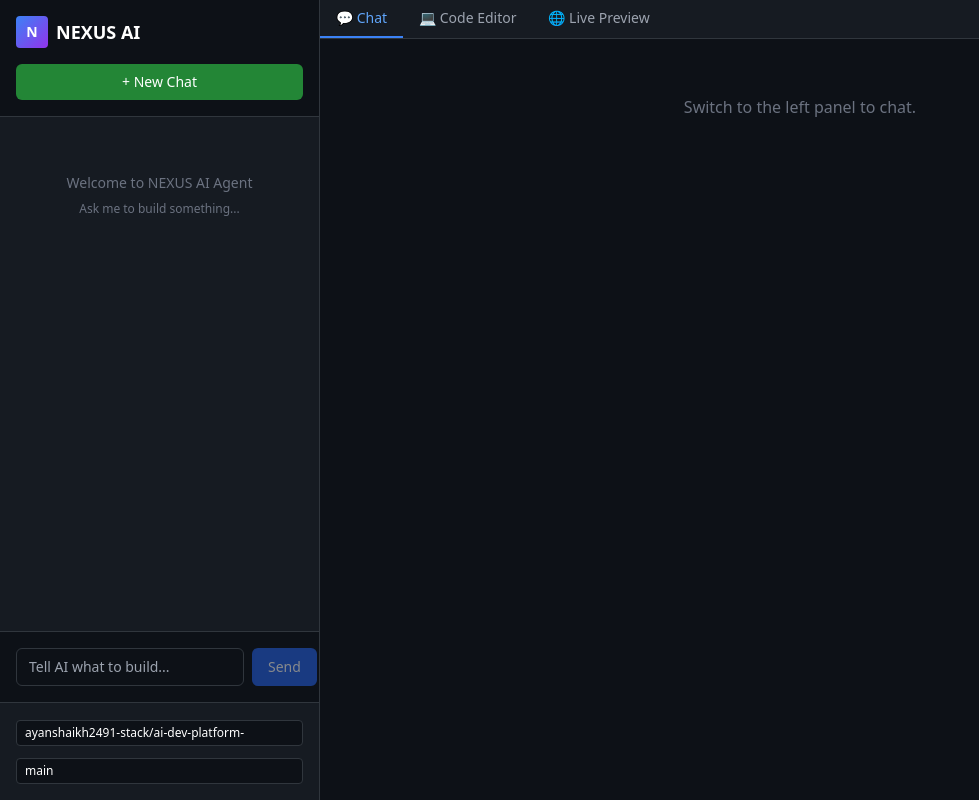
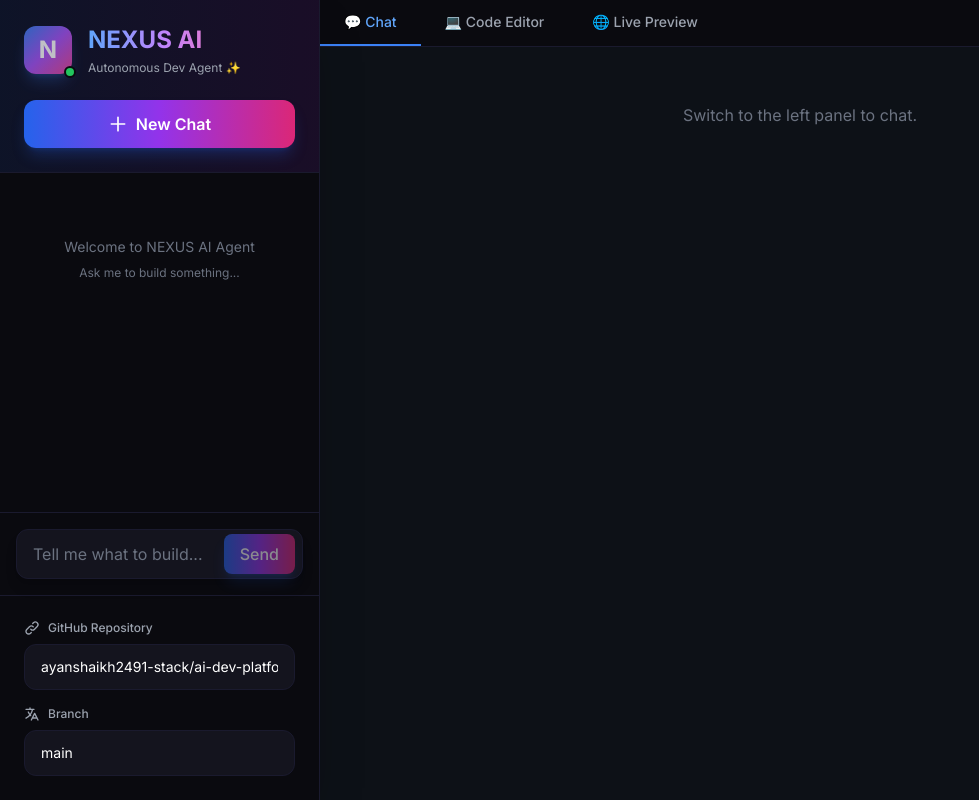
Before and after one commit to ayanshaikh2491-stack/ai-dev-platform-, a Next.js app: page / in a window 1280 px wide. Shown: the whole page, without its empty margins (0-979 px from the left). Built offline with nearby package versions, Linux system fonts and the light colour scheme.

Commit message:
Update page.tsx

```diff
--- a/app/page.tsx
+++ b/app/page.tsx
@@ -1,7 +1,7 @@
 "use client";
 
 import { useState } from "react";
-import Editor from "@monaco-editor/react"; // Monaco Editor for VS Code feel
+import Editor from "@monaco-editor/react";
 
 interface Message {
   role: "user" | "assistant" | "system";
@@ -20,7 +20,6 @@
   const [currentCode, setCurrentCode] = useState("// Code will appear here...");
   const [currentFile, setCurrentFile] = useState("index.html");
   const [previewUrl, setPreviewUrl] = useState("");
-  const [fileTreeOpen, setFileTreeOpen] = useState(true);
 
   const sendMessage = async () => {
     if (!input.trim() || loading) return;
@@ -43,17 +42,15 @@
       const data = await res.json();
 
       if (data.success) {
-        // Add AI response
         setMessages([
           ...updatedMessages,
           {
-            role: "assistant",             content: `✅ **Task Completed!**\n\n📝 I have generated the code for:\n${data.plan?.summary || "your request"}\n\nCheck the **Code** tab to view the changes.`
-          },
-        ]);
+            role: "assistant",
+            content: `✅ **Task Completed!**\n\n📝 I have generated the code for:\n${data.plan?.summary || "your request"}\n\nCheck the **Code** tab to view the changes.`
+          },        ]);
 
-        // Simulate Code Generation (In real app, this comes from AI)
-        const generatedCode = `
-<!DOCTYPE html>
+        // Simulate Code Generation
+        const generatedCode = `<!DOCTYPE html>
 <html lang="en">
 <head>
     <meta charset="UTF-8">
@@ -77,7 +74,7 @@
         setCurrentFile("index.html");
         setActiveTab("code");
 
-        // Generate Preview URL (Simulated)
+        // Generate Preview URL
         const [owner, name] = repoUrl.split("/");
         setPreviewUrl(`https://${name}-git-${branch}-${owner.toLowerCase().replace(/[^a-z0-9]/g, "-")}.vercel.app`);
 
@@ -96,24 +93,40 @@
 
     setLoading(false);
   };
+
   return (
-    <div className="flex h-screen bg-[#0d1117] text-white overflow-hidden font-sans">
-
+    <div className="flex h-screen bg-gradient-to-br from-gray-900 via-black to-gray-900 text-white overflow-hidden">
             {/* LEFT SIDEBAR: Chat & Settings */}
-      <aside className={`w-80 flex flex-col bg-[#161b22] border-r border-[#30363d] transition-all duration-300 ${fileTreeOpen ? 'mr-0' : ''}`}>
+      <aside className={`w-80 bg-[#0a0a0f] border-r border-[#1a1a2e] flex flex-col shadow-2xl z-20 transition-all duration-300`}>
         {/* Header */}
-        <div className="p-4 border-b border-[#30363d] bg-[#0d1117]">
-          <div className="flex items-center gap-2 mb-4">
-            <div className="w-8 h-8 rounded bg-gradient-to-br from-blue-500 to-purple-600 flex items-center justify-center font-bold text-sm">N</div>
-            <h1 className="font-bold text-lg">NEXUS AI</h1>
+        <div className="p-6 border-b border-[#1a1a2e] bg-gradient-to-r from-blue-900/20 to-purple-900/20">
+          <div className="flex items-center gap-4 mb-6">
+            <div className="relative">
+              <div className="w-12 h-12 rounded-xl bg-gradient-to-br from-blue-500 via-purple-500 to-pink-500 flex items-center justify-center shadow-lg shadow-blue-500/30 animate-pulse">
+                <span className="text-white font-bold text-2xl">N</span>
               </div>
-          <button onClick={() => setMessages([])} className="w-full py-2 px-3 bg-[#238636] hover:bg-[#2ea043] rounded-md text-sm font-medium transition-colors">
-            + New Chat
+              <div className="absolute -bottom-1 -right-1 w-3 h-3 bg-green-500 rounded-full border-2 border-[#0a0a0f]"></div>
+            </div>
+            <div>
+              <h1 className="font-bold text-2xl bg-gradient-to-r from-blue-400 via-purple-400 to-pink-400 bg-clip-text text-transparent">
+                NEXUS AI
+              </h1>
+              <p className="text-xs text-gray-400 mt-1">Autonomous Dev Agent ✨</p>
+            </div>
+          </div>
+          <button
+            onClick={() => setMessages([])}
+            className="w-full py-3 px-4 bg-gradient-to-r from-blue-600 via-purple-600 to-pink-600 hover:from-blue-700 hover:via-purple-700 hover:to-pink-700 rounded-xl font-semibold transition-all duration-300 shadow-lg shadow-blue-600/25 hover:shadow-xl transform hover:scale-[1.02] flex items-center justify-center gap-2 group"
+          >
+            <svg className="w-5 h-5 group-hover:rotate-90 transition-transform duration-300" fill="none" stroke="currentColor" viewBox="0 0 24 24">
+              <path strokeLinecap="round" strokeLinejoin="round" strokeWidth={2} d="M12 4v16m8-8H4" />
+            </svg>
+            New Chat
           </button>
         </div>
 
         {/* Chat Area */}
-        <div className="flex-1 overflow-y-auto p-4 space-y-4">
+        <div className="flex-1 overflow-y-auto p-6 space-y-4">
           {messages.length === 0 ? (
             <div className="text-center text-gray-500 mt-10">
               <p className="text-sm">Welcome to NEXUS AI Agent</p>
@@ -121,41 +134,41 @@
             </div>
           ) : (
             messages.map((msg, i) => (
-              <div key={i} className={`p-3 rounded-lg text-sm ${
+              <div key={i} className={`p-4 rounded-xl text-sm backdrop-blur-sm ${
                 msg.role === "user"
-                  ? "bg-[#1f6feb] text-white ml-auto max-w-[90%]"
+                  ? "bg-gradient-to-r from-blue-600 via-purple-600 to-pink-600 text-white ml-auto max-w-[90%] rounded-br-md shadow-lg shadow-blue-600/30 border border-blue-500/30"
                   : msg.role === "system"
-                  ? "bg-red-900/30 border border-red-800 text-red-200 mr-auto max-w-[90%]"
-                  : "bg-[#21262d] border border-[#30363d] mr-auto max-w-[90%]"
+                  ? "bg-red-950/30 border border-red-900/50 text-red-200 mr-auto max-w-[90%] rounded-bl-md shadow-lg shadow-red-900/20"
+                  : "bg-[#14141e] border border-[#1a1a2e] mr-auto max-w-[90%] rounded-bl-md shadow-lg shadow-blue-900/10"
               }`}>
                 {msg.content}
               </div>
             ))
           )}
-          {loading && (
-            <div className="flex gap-1 p-3 bg-[#21262d] rounded-lg w-fit">
-              <div className="w-2 h-2 bg-blue-500 rounded-full animate-bounce"></div>
-              <div className="w-2 h-2 bg-blue-500 rounded-full animate-bounce delay-100"></div>
-              <div className="w-2 h-2 bg-blue-500 rounded-full animate-bounce delay-200"></div>
+          {loading && (            <div className="flex gap-1 p-3 bg-[#14141e] border border-[#1a1a2e] rounded-xl w-fit shadow-lg">
+              {[0, 150, 300].map((delay, i) => (
+                <div key={i} className="w-3 h-3 bg-gradient-to-r from-blue-500 to-purple-500 rounded-full animate-bounce" style={{ animationDelay: `${delay}ms` }}></div>
+              ))}
             </div>
           )}
         </div>
 
         {/* Input Area */}
-        <div className="p-4 border-t border-[#30363d] bg-[#0d1117]">
-          <div className="flex gap-2">
+        <div className="p-4 border-t border-[#1a1a2e] bg-[#0a0a0f]">
+          <div className="relative group">
             <input
-              type="text"              value={input}
+              type="text"
+              value={input}
               onChange={(e) => setInput(e.target.value)}
               onKeyDown={(e) => e.key === "Enter" && sendMessage()}
-              placeholder="Tell AI what to build..."
+              placeholder="Tell me what to build..."
               disabled={loading}
-              className="flex-1 bg-[#0d1117] border border-[#30363d] rounded-md px-3 py-2 text-sm focus:outline-none focus:border-blue-500 disabled:opacity-50"
+              className="w-full px-4 py-3 bg-[#14141e] border border-[#1a1a2e] hover:border-blue-500/50 focus:border-blue-500 rounded-xl focus:outline-none focus:ring-2 focus:ring-blue-500/20 disabled:opacity-50 transition-all duration-300 placeholder-gray-500 shadow-lg group-hover:shadow-xl"
             />
             <button
               onClick={sendMessage}
               disabled={loading || !input.trim()}
-              className="px-4 py-2 bg-blue-600 hover:bg-blue-700 rounded-md text-sm font-medium disabled:opacity-50"
+              className="absolute right-2 top-1/2 -translate-y-1/2 px-4 py-2 bg-gradient-to-r from-blue-600 via-purple-600 to-pink-600 hover:from-blue-700 hover:via-purple-700 hover:to-pink-700 rounded-lg font-medium disabled:opacity-50 disabled:cursor-not-allowed transition-all duration-300 shadow-lg shadow-blue-600/30 transform hover:scale-105"
             >
               Send
             </button>
@@ -163,40 +176,56 @@
         </div>
 
         {/* Settings Panel */}
-        <div className="p-4 border-t border-[#30363d] bg-[#161b22]">
-          <div className="space-y-3">
+        <div className="p-6 border-t border-[#1a1a2e] bg-[#0a0a0f]">
+          <div className="space-y-4">
+            <div>
+              <label className="text-xs font-medium text-gray-400 block mb-2 flex items-center gap-2">
+                <svg className="w-4 h-4" fill="none" stroke="currentColor" viewBox="0 0 24 24">
+                  <path strokeLinecap="round" strokeLinejoin="round" strokeWidth={2} d="M13.828 10.172a4 4 0 00-5.656 0l-4 4a4 4 0 105.656 5.656l1.102-1.101m-.758-4.899a4 4 0 005.656 0l4-4a4 4 0 00-5.656-5.656l-1.1 1.1" />
+                </svg>
+                GitHub Repository
+              </label>
               <input
                 type="text"
                 value={repoUrl}
                 onChange={(e) => setRepoUrl(e.target.value)}
-              placeholder="GitHub Repo (user/repo)"
-              className="w-full bg-[#0d1117] border border-[#30363d] rounded px-2 py-1 text-xs focus:outline-none focus:border-blue-500"
+                className="w-full px-4 py-3 bg-[#14141e] border border-[#1a1a2e] hover:border-blue-500/50 focus:border-blue-500 rounded-xl text-sm focus:outline-none focus:ring-2 focus:ring-blue-500/20 transition-all duration-300 placeholder-gray-500"
+                placeholder="username/repo-name"
               />
+            </div>
+            <div>
+              <label className="text-xs font-medium text-gray-400 block mb-2 flex items-center gap-2">                <svg className="w-4 h-4" fill="none" stroke="currentColor" viewBox="0 0 24 24">
+                  <path strokeLinecap="round" strokeLinejoin="round" strokeWidth={2} d="M3 5h12M9 3v2m1.048 9.5A18.022 18.022 0 016.412 9m6.088 9h7M11 21l5-10 5 10M12.751 5C11.783 10.77 8.07 15.61 3 18.129" />
+                </svg>
+                Branch
+              </label>
               <input
                 type="text"
                 value={branch}
                 onChange={(e) => setBranch(e.target.value)}
-              placeholder="Branch (main)"
-              className="w-full bg-[#0d1117] border border-[#30363d] rounded px-2 py-1 text-xs focus:outline-none focus:border-blue-500"
+                className="w-full px-4 py-3 bg-[#14141e] border border-[#1a1a2e] hover:border-purple-500/50 focus:border-purple-500 rounded-xl text-sm focus:outline-none focus:ring-2 focus:ring-purple-500/20 transition-all duration-300 placeholder-gray-500"
+                placeholder="main"
               />
+            </div>
           </div>
         </div>
       </aside>
 
       {/* RIGHT AREA: Code & Preview */}
-      <main className="flex-1 flex flex-col min-w-0">
+      <main className="flex-1 flex flex-col min-w-0 bg-gradient-to-br from-gray-900 via-black to-gray-900">
         {/* Tabs */}
-        <div className="flex border-b border-[#30363d] bg-[#161b22]">
+        <div className="flex border-b border-[#1a1a2e] bg-[#0a0a0f]">
           <button
             onClick={() => setActiveTab("chat")}
-            className={`px-4 py-2 text-sm font-medium border-b-2 transition-colors ${
+            className={`px-6 py-3 text-sm font-medium border-b-2 transition-colors ${
               activeTab === "chat" ? "border-blue-500 text-blue-400" : "border-transparent text-gray-400 hover:text-white"
             }`}
           >
             💬 Chat
-          </button>          <button
+          </button>
+          <button
             onClick={() => setActiveTab("code")}
-            className={`px-4 py-2 text-sm font-medium border-b-2 transition-colors ${
+            className={`px-6 py-3 text-sm font-medium border-b-2 transition-colors ${
               activeTab === "code" ? "border-blue-500 text-blue-400" : "border-transparent text-gray-400 hover:text-white"
             }`}
           >
@@ -204,7 +233,7 @@
           </button>
           <button
             onClick={() => setActiveTab("preview")}
-            className={`px-4 py-2 text-sm font-medium border-b-2 transition-colors ${
+            className={`px-6 py-3 text-sm font-medium border-b-2 transition-colors ${
               activeTab === "preview" ? "border-blue-500 text-blue-400" : "border-transparent text-gray-400 hover:text-white"
             }`}
           >
@@ -214,11 +243,9 @@
 
         {/* Content Area */}
         <div className="flex-1 relative bg-[#0d1117]">
-
                     {/* CHAT TAB */}
           {activeTab === "chat" && (
             <div className="absolute inset-0 p-4 overflow-y-auto">
-              {/* Messages are already rendered in Sidebar, but we can show history here too if needed */}
               <div className="text-center text-gray-500 mt-10">
                 <p>Switch to the left panel to chat.</p>
               </div>
@@ -236,14 +263,15 @@
               {/* Monaco Editor */}
               <Editor
                 height="100%"
-                language="html" // Change to 'javascript', 'typescript', etc. based on file
+                language="html"
                 theme="vs-dark"
                 value={currentCode}
                 options={{
                   minimap: { enabled: false },
                   fontSize: 14,
                   wordWrap: "on",
-                  automaticLayout: true,                  scrollBeyondLastLine: false,
+                  automaticLayout: true,
+                  scrollBeyondLastLine: false,
                 }}
               />
             </div>
@@ -264,8 +292,7 @@
                   <div className="text-6xl mb-4">🌐</div>
                   <p className="text-lg font-medium">No Preview Available</p>
                   <p className="text-sm mt-2">Make a request to generate code and see the live preview.</p>
-                </div>
-              )}
+                </div>              )}
             </div>
           )}
         </div>
```
Lines whose indentation alone changed are shown as unchanged.
